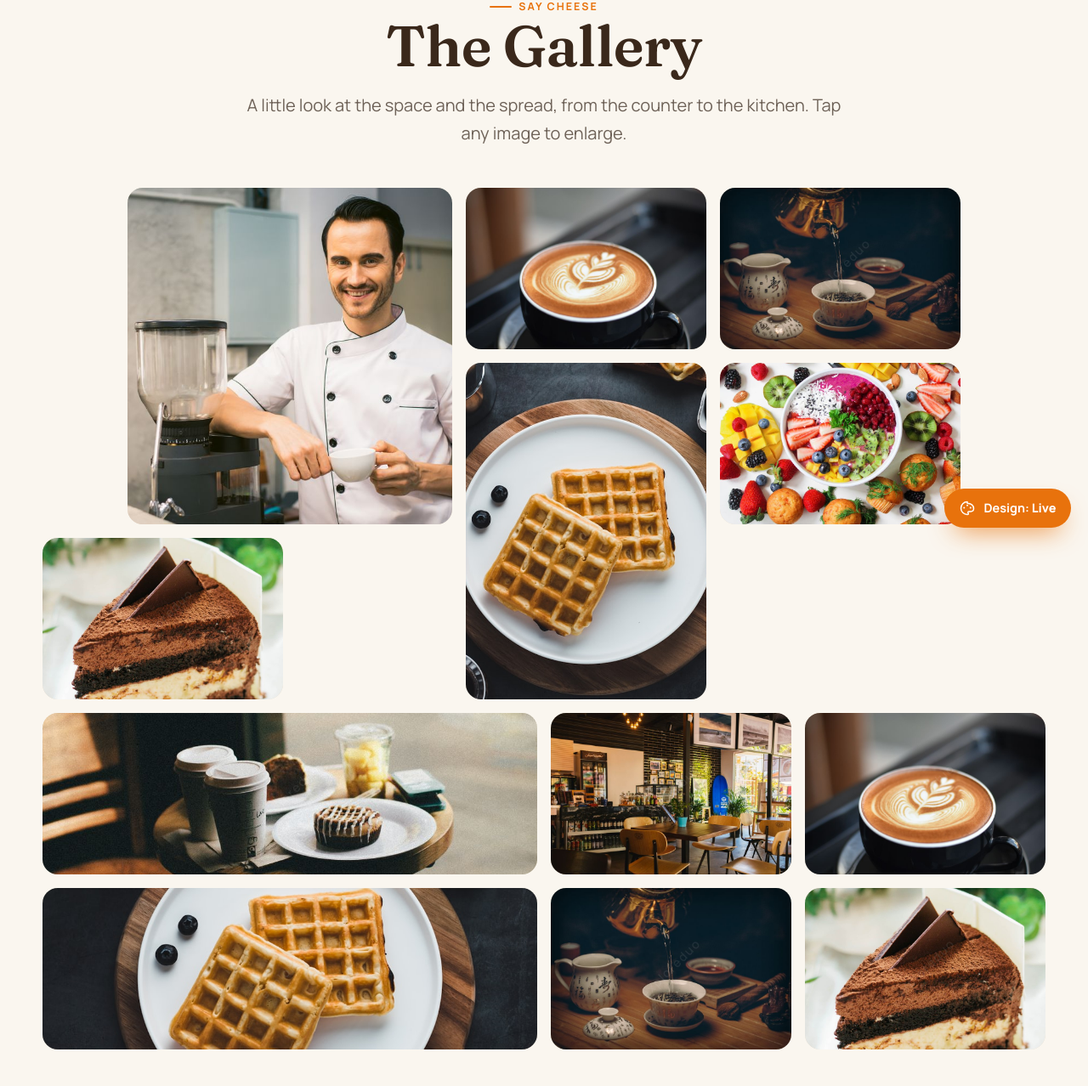
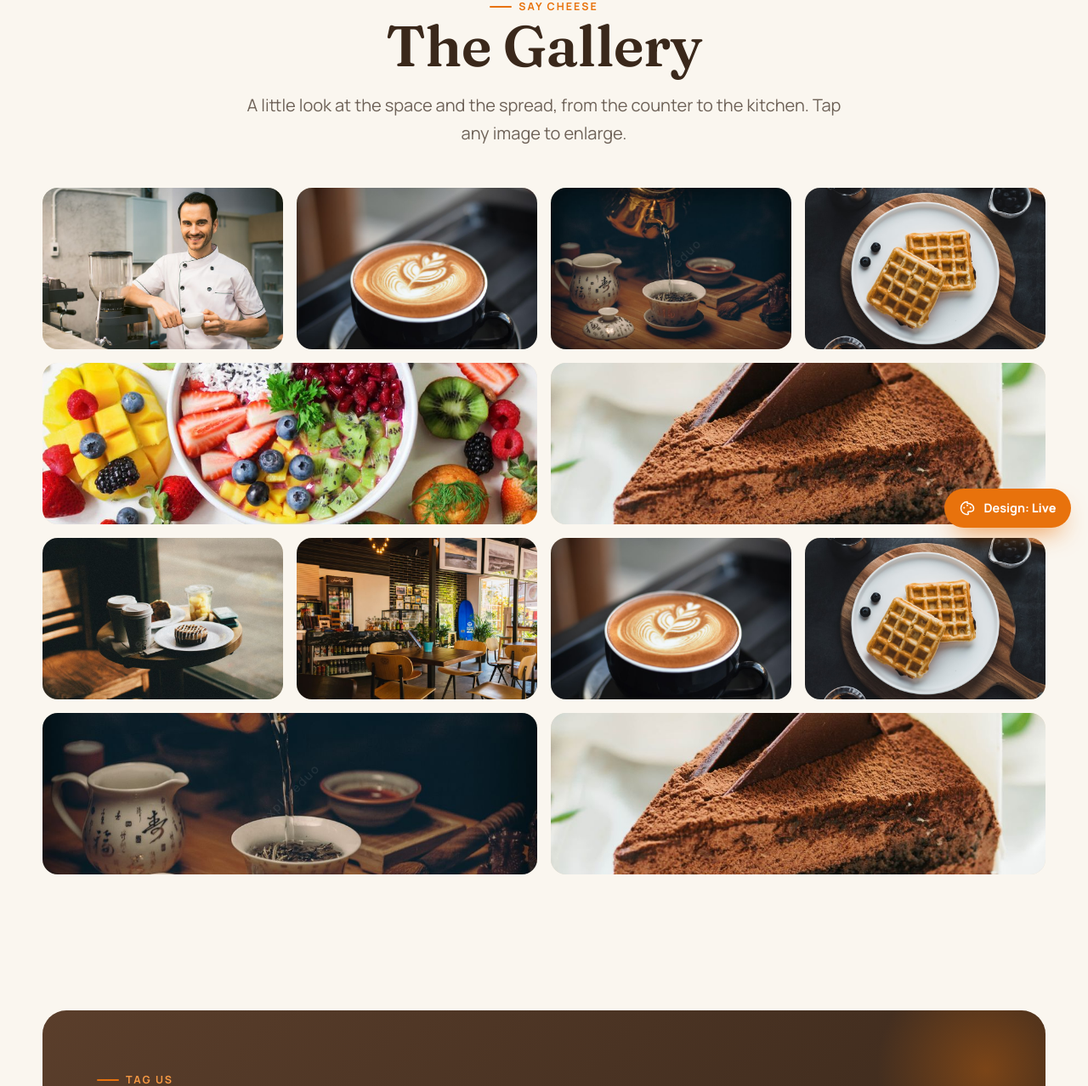
Before and after one commit to hpxdev/wow-weffles, a Django app: page /gallery/ in a window 1280 px wide. Shown: the part 159-1437 px from the top of the page at 85% size. Run offline with Django 5.2, Linux system fonts and the light colour scheme; data comes from the database, SQL or seed files in the repository; data that the repository does not hold is empty.

Commit message:
Fix gallery grid leaving empty gaps on last row
The g-big tile's grid-column: 2 / span 4 offset (added while trying to
center the grid) shifted every later tile right by one column, which
left rows unable to fill the full 12-column width. The home page and
gallery page teasers now use only g-reg (span 3) and g-wide (span 6)
tiles arranged in rows that sum to exactly 12, so both grids tile
edge-to-edge with no dead space.

```diff
--- a/static/css/styles.css
+++ b/static/css/styles.css
@@ -441,7 +441,7 @@ strong { color: var(--ink); }
 .g-wide { grid-column: span 6; }
 .g-tall { grid-row: span 2; grid-column: span 3; }
 .g-reg  { grid-column: span 3; }
-.g-big  { grid-column: 2 / span 4; grid-row: span 2; }
+.g-big  { grid-column: span 4; grid-row: span 2; }
 
 /* Lightbox */
 .lightbox {
--- a/templates/cafe/gallery.html
+++ b/templates/cafe/gallery.html
@@ -14,18 +14,18 @@
   <section class="section" style="padding-top:1rem">
     <div class="container">
       <div class="gallery-grid" data-reveal>
-        <figure class="g-big"><img src="{% static 'img/counter.jpg' %}" alt="The order counter at Wow Weffles"></figure>
+        <figure class="g-reg"><img src="{% static 'img/counter.jpg' %}" alt="The order counter at Wow Weffles"></figure>
         <figure class="g-reg"><img src="{% static 'img/coffee.jpg' %}" alt="A freshly poured coffee"></figure>
         <figure class="g-reg"><img src="{% static 'img/chai.jpg' %}" alt="Kulhad masala chai"></figure>
-        <figure class="g-tall"><img src="{% static 'img/waffle.jpg' %}" alt="A golden Belgian waffle"></figure>
-        <figure class="g-reg"><img src="{% static 'img/juice.jpg' %}" alt="Cold-pressed juice"></figure>
-        <figure class="g-reg"><img src="{% static 'img/dessert.jpg' %}" alt="Sweet treats"></figure>
-        <figure class="g-wide"><img src="{% static 'img/seating.jpg' %}" alt="The seating area"></figure>
+        <figure class="g-reg"><img src="{% static 'img/waffle.jpg' %}" alt="A golden Belgian waffle"></figure>
+        <figure class="g-wide"><img src="{% static 'img/juice.jpg' %}" alt="Cold-pressed juice"></figure>
+        <figure class="g-wide"><img src="{% static 'img/dessert.jpg' %}" alt="Sweet treats"></figure>
+        <figure class="g-reg"><img src="{% static 'img/seating.jpg' %}" alt="The seating area"></figure>
         <figure class="g-reg"><img src="{% static 'img/interior.jpg' %}" alt="Café interior"></figure>
         <figure class="g-reg"><img src="{% static 'img/coffee.jpg' %}" alt="Latte art"></figure>
-        <figure class="g-wide"><img src="{% static 'img/waffle.jpg' %}" alt="Waffle plating"></figure>
-        <figure class="g-reg"><img src="{% static 'img/chai.jpg' %}" alt="Tea service"></figure>
-        <figure class="g-reg"><img src="{% static 'img/dessert.jpg' %}" alt="Dessert of the day"></figure>
+        <figure class="g-reg"><img src="{% static 'img/waffle.jpg' %}" alt="Waffle plating"></figure>
+        <figure class="g-wide"><img src="{% static 'img/chai.jpg' %}" alt="Tea service"></figure>
+        <figure class="g-wide"><img src="{% static 'img/dessert.jpg' %}" alt="Dessert of the day"></figure>
       </div>
     </div>
   </section>
--- a/templates/cafe/home.html
+++ b/templates/cafe/home.html
@@ -138,12 +138,12 @@
         <h2>A look inside</h2>
       </div>
       <div class="gallery-grid" data-reveal>
-        <figure class="g-big"><img src="{% static 'img/counter.jpg' %}" alt="The order counter"></figure>
+        <figure class="g-reg"><img src="{% static 'img/counter.jpg' %}" alt="The order counter"></figure>
         <figure class="g-reg"><img src="{% static 'img/coffee.jpg' %}" alt="A fresh coffee"></figure>
         <figure class="g-reg"><img src="{% static 'img/chai.jpg' %}" alt="Masala chai"></figure>
+        <figure class="g-reg"><img src="{% static 'img/juice.jpg' %}" alt="Cold-pressed juice"></figure>
         <figure class="g-wide"><img src="{% static 'img/seating.jpg' %}" alt="Seating area"></figure>
-        <figure class="g-reg"><img src="{% static 'img/juice.jpg' %}" alt="Cold-pressed juice"></figure>
-        <figure class="g-reg"><img src="{% static 'img/dessert.jpg' %}" alt="Sweet treats"></figure>
+        <figure class="g-wide"><img src="{% static 'img/dessert.jpg' %}" alt="Sweet treats"></figure>
       </div>
       <div class="section-cta"><a href="{% url 'gallery' %}" class="btn btn--ghost">See the gallery <span class="arrow">→</span></a></div>
     </div>
```
